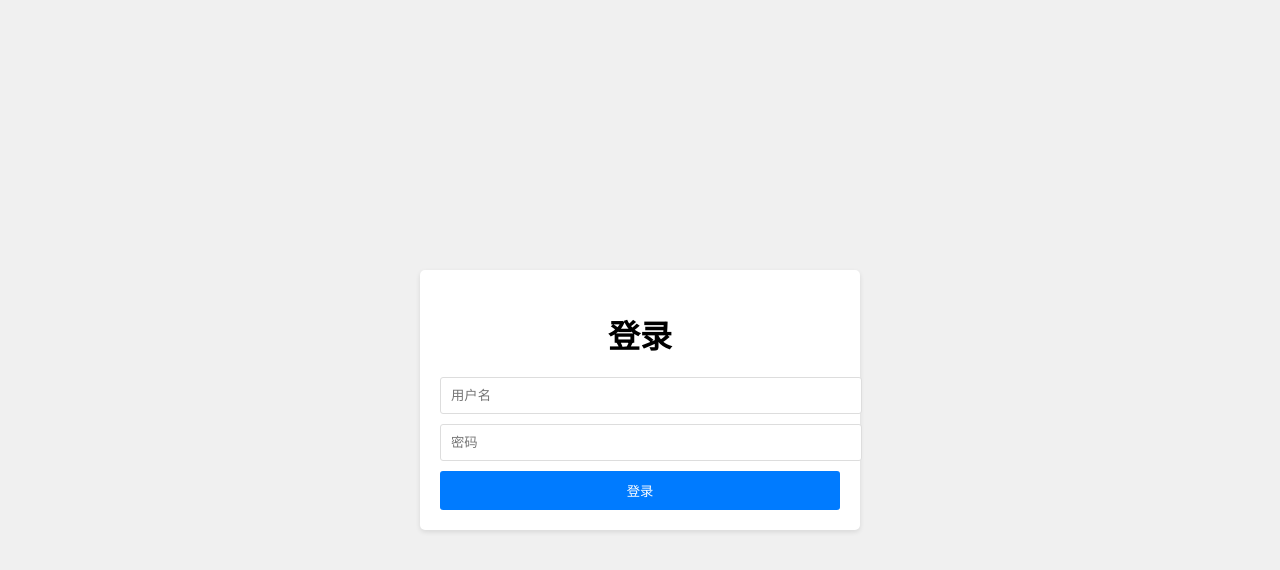
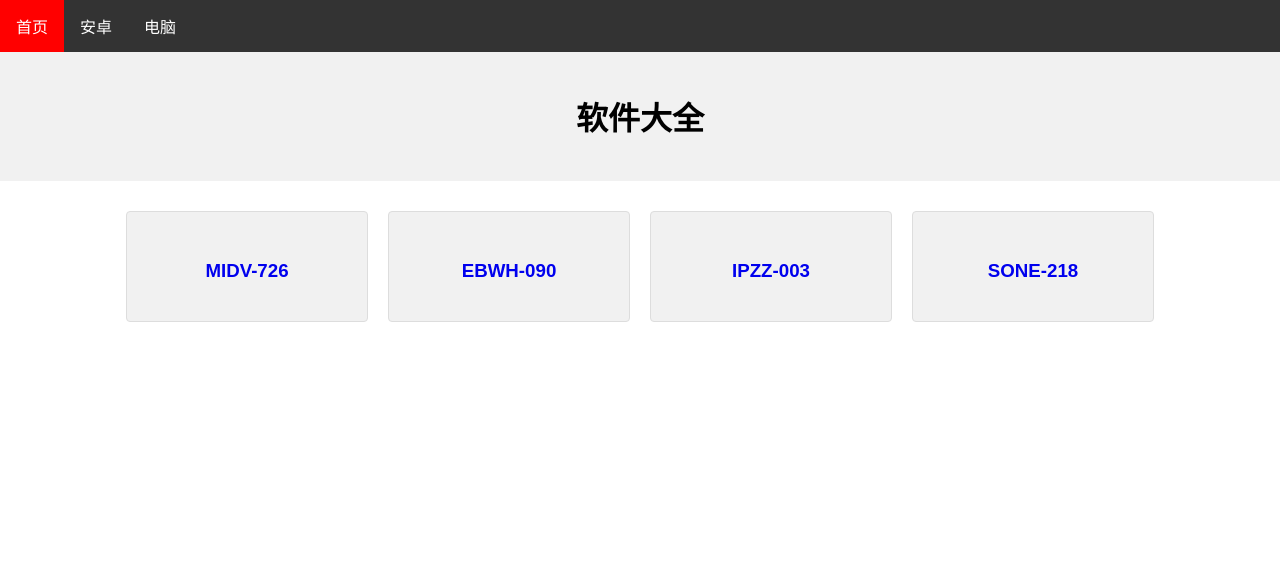
Before and after one commit to Abcd136/888, a plain HTML site: page index.html in a window 1280 px wide. Drawn offline with Linux system fonts and the light colour scheme.

Commit message:
Add files via upload

```diff
--- a/index.html
+++ b/index.html
@@ -3,58 +3,166 @@
 <head>
     <meta charset="UTF-8">
     <meta name="viewport" content="width=device-width, initial-scale=1.0">
-        <title>登录界面</title>
+    <title>试图成为藤原拓海的老司机</title>
     <style>
         body {
             font-family: Arial, sans-serif;
-            background-color: #f0f0f0;
+            margin: 0;
+            padding: 0;
+        }
+        header {
+            background-color: #f1f1f1;
+            text-align: center;
+            padding: 20px;
+        }
+        nav {
             display: flex;
+            justify-content: space-around;
+            background-color: #333;
+        }
+        nav a {
+            color: white;
+            text-decoration: none;
+            padding: 14px 20px;
+        }
+        nav a:hover {
+            background-color: #ddd;
+            color: black;
+        }
+        main {
+            display: flex;
+            flex-wrap: wrap;
             justify-content: center;
-            align-items: center;
-            height: 100vh;
-            margin: 0;         }
-            .login-container {
-                background-color: #fff;
-                border-radius: 5px;
-                box-shadow: 0 2px 5px rgba(0, 0, 0, 0.1);
-                width: 400px;
-                padding: 20px;         }
-                .login-container h1 {
+            padding: 20px;
+        }
+        .software {
+            background-color: #f1f1f1;
+            border: 1px solid #ddd;
+            border-radius: 4px;
+            margin: 10px;
+            padding: 20px;
+            width: 200px;
             text-align: center;
-                    margin-bottom: 20px;         }
-                    .login-container input {
+        }
+        .software img {
+            width: 100%;
+            height: auto;
+        }
+        .software h3 {
+            margin-top: 10px;
+        }
+        .no-underline {
+    text-decoration: none;
+    }
+    ul {
+            list-style-type: none;
+            margin: 0;
+            padding: 0;
+            overflow: hidden;
+            background-color: #333;
+        }
+
+        li {
+            float: left;
+        }
+
+        li a, .dropbtn {
+            display: inline-block;
+            color: white;
+            text-align: center;
+            padding: 14px 16px;
+            text-decoration: none;
+        }
+
+        li a:hover, .dropdown:hover .dropbtn {
+            background-color: red;
+        }
+
+        li.dropdown {
+            display: inline-block;
+        }
+
+        .dropdown-content {
+            display: none;
+            position: absolute;
+            background-color: #f9f9f9;
+            min-width: 160px;
+            box-shadow: 0px 8px 16px 0px rgba(0,0,0,0.2);
+            z-index: 1;
+        }
+
+        .dropdown-content a {
+            color: black;
+            padding: 12px 16px;
+            text-decoration: none;
             display: block;
-                        width: 100%;
-                        padding: 10px;
-                        margin-bottom: 10px;
-                        border: 1px solid #ddd;
-                        border-radius: 3px;         }
-                        .login-container button {
-                            background-color: #007bff;
-                            color: #fff;
-                            border: none;
-                            border-radius: 3px;
-                            padding: 10px;
-                            width: 100%;
-                            cursor: pointer;         }
+            text-align: left;
+        }
+
+        .dropdown-content a:hover {
+            background-color: #f1f1f1;
+        }
+
+        .dropdown:hover .dropdown-content {
+            display: block;
+        }
     </style>
 </head>
 <body>
-                                <div class="login-container">
-                                    <h1>登录</h1>
-                                    <form action="https://www.example.com/login" method="post">
-                                        <input type="text" placeholder="用户名" required>
-                                        <input type="password" placeholder="密码" required>
-                                        <button type="submit" onclick="login()">登录</button>
-                                    </form>
+
+    <ul>
+        <li><a href="https://abcd136.github.io/abcd/">首页</a></li>
+        <li class="dropdown">
+            <a href="javascript:void(0)" class="dropbtn">安卓</a>
+            <div class="dropdown-content">
+                <a href="https://abcd136.github.io/ab12/">梯子</a>
+                <a href="https://abcd136.github.io/ab13/">视频</a>
+                <a href="https://abcd136.github.io/ab14/">小说</a>
+                <a href="https://abcd136.github.io/ab15/">网盘</a>
+                <a href="https://abcd136.github.io/ab16/">以图搜图</a>
+                <a href="https://abcd136.github.io/ab17/">手游</a>
+                <a href="https://abcd136.github.io/ab18/">工具</a>
+                <a href="https://abcd136.github.io/ab19/">漫画</a>
             </div>
-                                <script>
-                                function login() {
-                                    alert("已登录");
-                                    setTimeout(function() {
-                                        window.location.href = "https://abcd136.github.io/abcd/";
-                                    }, 3000);         }
-                                         </script>
-                                    <head>
+        </li>
+
+        <li class="dropdown">
+            <a href="javascript:void(0)" class="dropbtn">电脑</a>
+            <div class="dropdown-content">
+                <a href="https://abcd136.github.io/ab20/">软件</a>
+                <a href="https://abcd136.github.io/ab21/">梯子</a>
+                <a href="https://abcd136.github.io/ab22/">游戏网站</a>
+                <a href="https://abcd136.github.io/ab23/">游戏加速器</a>
+                <a href="https://abcd136.github.io/ab24/">网站大全</a>
+            </div>
+    </ul>
+    </style>
+</head>
+<body>
+    <header>
+        <h1>软件大全</h1>
+    </header>
+    <main>
+        <div class="software">
+            <img src="" alt="">
+            <h3><a href="https://wwm.lanzn.com/ijy2B1w8gbsh" class="no-underline">MIDV-726</a></h3>
+            <p></p>
+        </div>
+        <div class="software">
+            <img src="" alt="">
+            <h3><a href="https://wwm.lanzn.com/iYOiw1w8ghuf" class="no-underline">EBWH-090</a></h3>
+            <p></p>
+        </div>
+        <div class="software">
+            <img src="" alt="">
+            <h3><a href="https://wwm.lanzn.com/i2wxt1w8gq7g" class="no-underline">IPZZ-003</a></h3>
+            <p></p>
+        </div>
+      <div class="software">
+            <img src="" alt="">
+            <h3><a href="https://wwm.lanzn.com/inMc71w8gvyd" class="no-underline">SONE-218</a></h3>
+            <p></p>
+        </div>
+    </main>
 </body>
 </html>
```
Lines whose indentation alone changed are shown as unchanged.
